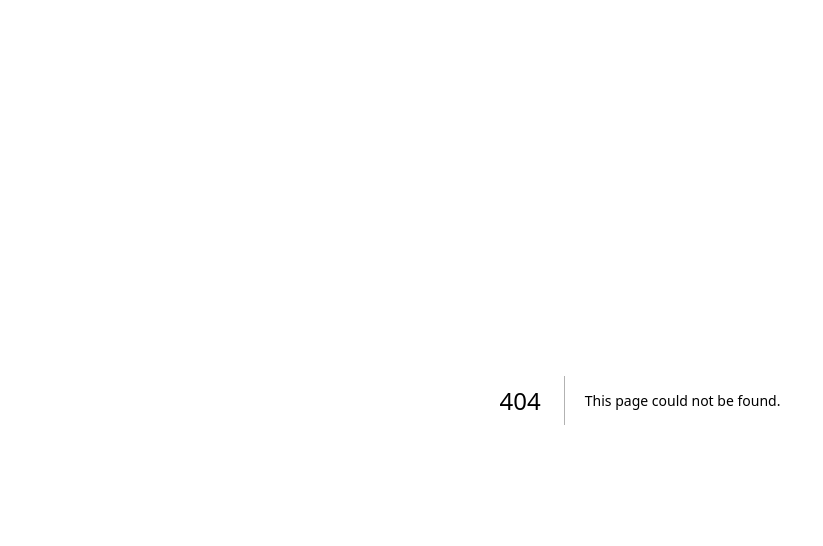
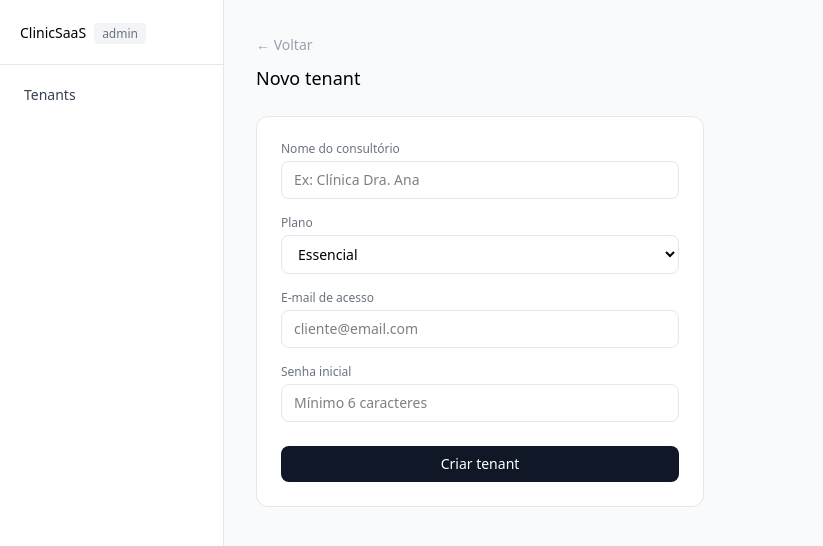
Before and after one commit to brunocperez/cliniq, a Next.js app: page /admin/tenants/novo in a window 1280 px wide. Before the commit this address had no page. Shown: the top 546 px of the page, without its empty margins (0-823 px from the left). Built offline with nearby package versions, Linux system fonts and the light colour scheme.

Commit message:
painel admin: listar e criar tenants

```diff
--- /dev/null
+++ b/src/app/(admin)/admin/tenants/novo/page.tsx
@@ -0,0 +1,107 @@
+'use client'
+
+import { useState } from 'react'
+import { useRouter } from 'next/navigation'
+
+export default function NovoTenantPage() {
+  const router = useRouter()
+  const [nome, setNome] = useState('')
+  const [plano, setPlano] = useState('essencial')
+  const [email, setEmail] = useState('')
+  const [senha, setSenha] = useState('')
+  const [erro, setErro] = useState('')
+  const [loading, setLoading] = useState(false)
+
+  async function handleCriar() {
+  setErro('')
+  setLoading(true)
+
+  const res = await fetch('/api/tenants', {
+    method: 'POST',
+    headers: { 'Content-Type': 'application/json' },
+    body: JSON.stringify({ nome, plano, email, senha }),
+  })
+
+  const data = await res.json()
+
+  if (!res.ok) {
+    setErro(data.error || 'Erro ao criar tenant.')
+    setLoading(false)
+    return
+  }
+
+  router.push('/admin')
+}
+
+  return (
+    <div className="max-w-md">
+      <div className="mb-6">
+        <a href="/admin" className="text-sm text-gray-400 hover:text-gray-600">← Voltar</a>
+        <h1 className="text-lg font-medium mt-2">Novo tenant</h1>
+      </div>
+
+      <div className="bg-white border border-gray-200 rounded-xl p-6 flex flex-col gap-4">
+
+        {erro && (
+          <div className="bg-red-50 border border-red-200 text-red-700 rounded-lg px-3 py-2 text-sm">
+            {erro}
+          </div>
+        )}
+
+        <div>
+          <label className="block text-xs text-gray-500 mb-1">Nome do consultório</label>
+          <input
+            type="text"
+            value={nome}
+            onChange={e => setNome(e.target.value)}
+            placeholder="Ex: Clínica Dra. Ana"
+            className="w-full border border-gray-200 rounded-lg px-3 py-2 text-sm outline-none focus:border-gray-400"
+          />
+        </div>
+
+        <div>
+          <label className="block text-xs text-gray-500 mb-1">Plano</label>
+          <select
+            value={plano}
+            onChange={e => setPlano(e.target.value)}
+            className="w-full border border-gray-200 rounded-lg px-3 py-2 text-sm outline-none focus:border-gray-400"
+          >
+            <option value="essencial">Essencial</option>
+            <option value="pro">Pro</option>
+          </select>
+        </div>
+
+        <div>
+          <label className="block text-xs text-gray-500 mb-1">E-mail de acesso</label>
+          <input
+            type="email"
+            value={email}
+            onChange={e => setEmail(e.target.value)}
+            placeholder="cliente@email.com"
+            className="w-full border border-gray-200 rounded-lg px-3 py-2 text-sm outline-none focus:border-gray-400"
+          />
+        </div>
+
+        <div>
+          <label className="block text-xs text-gray-500 mb-1">Senha inicial</label>
+          <input
+            type="text"
+            value={senha}
+            onChange={e => setSenha(e.target.value)}
+            placeholder="Mínimo 6 caracteres"
+            className="w-full border border-gray-200 rounded-lg px-3 py-2 text-sm outline-none focus:border-gray-400"
+          />
+        </div>
+
+        <button
+          onClick={handleCriar}
+          disabled={loading}
+          className="w-full bg-gray-900 text-white rounded-lg py-2 text-sm font-medium disabled:opacity-50 mt-2"
+        >
+          {loading ? 'Criando...' : 'Criar tenant'}
+        </button>
+
+      </div>
+    </div>
+  )
+}
--- /dev/null
+++ b/src/app/api/tenants/route.ts
@@ -0,0 +1,80 @@
+import { createServerClient } from '@supabase/ssr'
+import { createClient } from '@supabase/supabase-js'
+import { NextResponse, type NextRequest } from 'next/server'
+import { cookies } from 'next/headers'
+
+export async function POST(request: NextRequest) {
+  const { nome, plano, email, senha } = await request.json()
+
+  // Cliente normal para verificar se é admin
+  const cookieStore = await cookies()
+  const supabase = createServerClient(
+    process.env.NEXT_PUBLIC_SUPABASE_URL!,
+    process.env.NEXT_PUBLIC_SUPABASE_ANON_KEY!,
+    {
+      cookies: {
+        getAll: () => cookieStore.getAll(),
+        setAll: (c) => c.forEach(({ name, value, options }) =>
+          cookieStore.set(name, value, options)),
+      },
+    }
+  )
+
+  // Verifica se quem está chamando é admin
+  const { data: { user } } = await supabase.auth.getUser()
+  if (!user) return NextResponse.json({ error: 'Não autorizado' }, { status: 401 })
+
+  const { data: profile } = await supabase
+    .from('profiles')
+    .select('role')
+    .eq('id', user.id)
+    .single()
+
+  if (profile?.role !== 'admin') {
+    return NextResponse.json({ error: 'Não autorizado' }, { status: 401 })
+  }
+
+  // Cliente admin com service_role
+  const adminSupabase = createClient(
+    process.env.NEXT_PUBLIC_SUPABASE_URL!,
+    process.env.SUPABASE_SERVICE_ROLE_KEY!
+  )
+
+  // 1. Cria o tenant
+  const { data: tenant, error: tenantError } = await adminSupabase
+    .from('tenants')
+    .insert({ name: nome, plan: plano })
+    .select()
+    .single()
+
+  if (tenantError) {
+    return NextResponse.json({ error: 'Erro ao criar tenant' }, { status: 500 })
+  }
+
+  // 2. Cria o usuário
+  const { data: authData, error: authError } = await adminSupabase.auth.admin.createUser({
+    email,
+    password: senha,
+    email_confirm: true,
+  })
+
+  if (authError) {
+    return NextResponse.json({ error: authError.message }, { status: 500 })
+  }
+
+  // 3. Cria o profile
+  const { error: profileError } = await adminSupabase
+    .from('profiles')
+    .insert({
+      id: authData.user.id,
+      tenant_id: tenant.id,
+      role: 'client',
+      full_name: nome,
+    })
+
+  if (profileError) {
+    return NextResponse.json({ error: 'Erro ao criar perfil' }, { status: 500 })
+  }
+
+  return NextResponse.json({ success: true })
+}
--- a/src/middleware.ts
+++ b/src/proxy.ts
@@ -1,8 +1,8 @@
 import { createServerClient } from '@supabase/ssr'
 import { NextResponse, type NextRequest } from 'next/server'
 
-export async function middleware(request: NextRequest) {
-  let response = NextResponse.next({ request })
+export async function proxy(request: NextRequest) {
+  const response = NextResponse.next({ request })
 
   const supabase = createServerClient(
     process.env.NEXT_PUBLIC_SUPABASE_URL!,
@@ -23,12 +23,10 @@ export async function middleware(request: NextRequest) {
   const { data: { user } } = await supabase.auth.getUser()
   const path = request.nextUrl.pathname
 
-  // Se não está logado e tenta acessar área protegida → vai pro login
   if (!user && (path.startsWith('/dashboard') || path.startsWith('/admin'))) {
     return NextResponse.redirect(new URL('/login', request.url))
   }
 
-  // Se já está logado e tenta acessar o login → vai pro dashboard
   if (user && path === '/login') {
     return NextResponse.redirect(new URL('/dashboard', request.url))
   }
```
